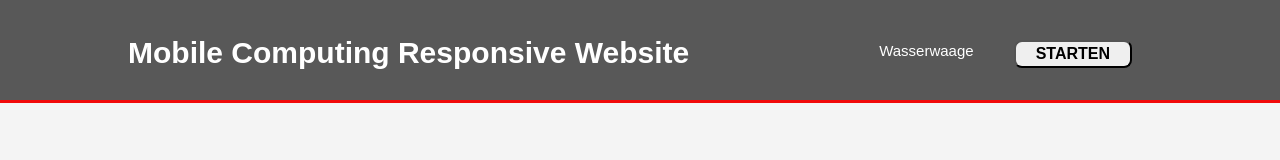
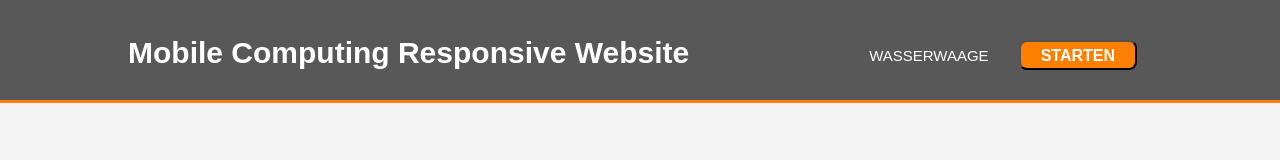
Before and after one commit to MarcoKeller/MarcoKeller.github.io, a plain HTML site: page index.html in a window 1280 px wide. Drawn offline with Linux system fonts and the light colour scheme.

Commit message:
change some styles

```diff
--- a/css/style.css
+++ b/css/style.css
@@ -5,46 +5,47 @@ body{
   background-color:#f4f4f4;
 }
 
-/* Global */
 .container{
   width:80%;
   margin:auto;
   overflow:hidden;
 }
 
-ul{
-  margin:0;
-  padding:0;
-}
-
-.dark{
-  padding:15px;
-  background:#35424a;
-  color:#ffffff;
-  margin-top:10px;
-  margin-bottom:10px;
-}
-
-/* Header **/
 header{
   background:#585858;
   color:#ffffff;
   padding-top:30px;
   min-height:70px;
-  border-bottom:#F10A0A 3px solid;
+  border-bottom:#FF8000 3px solid;
 }
 
-header a{
-  color:#ffffff;
-  text-decoration:none;
+header #landscape{
+  float:right;
+  display:inline;
   text-transform: uppercase;
-  font-size:16px;
 }
 
-header li{
+header #landscape p {
   float:left;
-  display:inline;
-  padding: 0 20px 0 20px;
+  margin: 15px 15px 15px 15px;
+}
+
+header #landscape #startButton{
+  text-transform: uppercase;
+  border-radius: 8px;
+  font-size:16px;
+  font-weight:bold;
+  padding: 5px 20px 3px 20px;
+  margin: 10px 15px 15px 15px;
+  background: #FF8000;
+  color:#FFFFFF;
+
+}
+
+header #landscape #startButton:hover{
+  color:#000000;
+  background: #DF7401;
+  font-weight:bold;
 }
 
 header #headlabel{
@@ -54,21 +55,3 @@ header #headlabel{
 header #headlabel h1{
   margin:0;
 }
-
-header nav{
-  float:right;
-  margin-top:10px;
-}
-
-.button {
-  border-radius: 8px;
-  text-transform: uppercase;
-  font-size:16px;
-  font-weight:bold;
-  padding: 3px 20px 3px 20px;
-}
-
-.button:hover{
-  color:#cccccc;
-  font-weight:bold;
-}
--- a/index.html
+++ b/index.html
@@ -13,12 +13,10 @@
 				<div id="headlabel">
 					<h1>Mobile Computing Responsive Website</h1>
 				</div>
-				<nav>
-					<ul>
-						<li>Wasserwaage</li>
-						<li><button id="start" class="button" onclick="startWasserwaage();">Starten</button></li>
-					</ul>
-				</nav>
+				<div id="landscape">
+					<p id="typelabel">Wasserwaage</p>
+					<button id="startButton" onclick="startWasserwaage();">Starten</button>
+				</div>
 			</div>
 		</header>
 	</body>
--- a/js/style.js
+++ b/js/style.js
@@ -116,7 +116,7 @@ function initCanvas(){
 	canvas.id = "myCanvas";
 	canvas.width = "800";
 	canvas.height = "400";
-	canvas.style = "border:1px solid #61210B;";
+	canvas.style = "border:0px solid #61210B;";
 	document.body.appendChild(canvas);
 	if(canvas.getContext){
         ctx = canvas.getContext('2d');
@@ -186,7 +186,7 @@ function draw(){
     	count += 1;
     }
     setPointsPosition();
-    drawAngle();
+    //drawAngle();
     checkCollision();
     drawPoints();
 }
@@ -426,7 +426,7 @@ function drawPoints() {
         }
 }
 
-function getXAngle() {
+/*function getXAngle() {
 	var dif = INIT_X_3 - points[2].x;
 	var angle = 0.0008 * accelx^5 - 0.0563 * accelx ^ 3 + 6.8824 * accelx;
 	return dif.toFixed(0);
@@ -449,7 +449,7 @@ function drawAngle() {
     	ctx.fillStyle = "#8B2323";
     	ctx.fillText("Winkel in y: " + getYAngle() + "°", 10, 22);
 	}
-}
+} */
 
 //Ermittelt die Beschleunigung entsprechend der Bildschirmorientierung
 if (window.DeviceOrientationEvent) {
@@ -489,5 +489,5 @@ if (window.DeviceOrientationEvent) {
 	    }
 	}, true);
 } else {
-    alert("Sorry, ihr Gerät unterstützt keine Bildschirmorientierung!");
+    alert("Ihr Gerät unterstützt keine Bildschirmorientierung!");
 }
```
